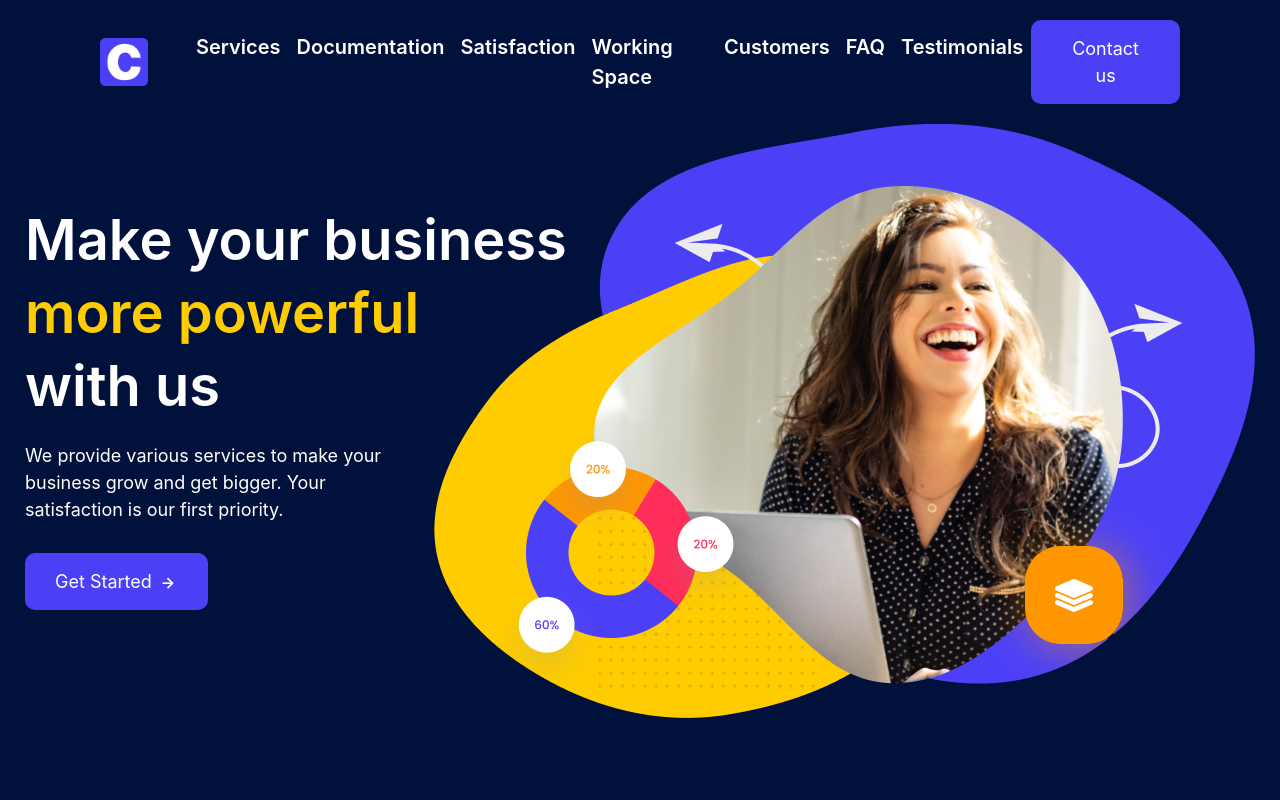
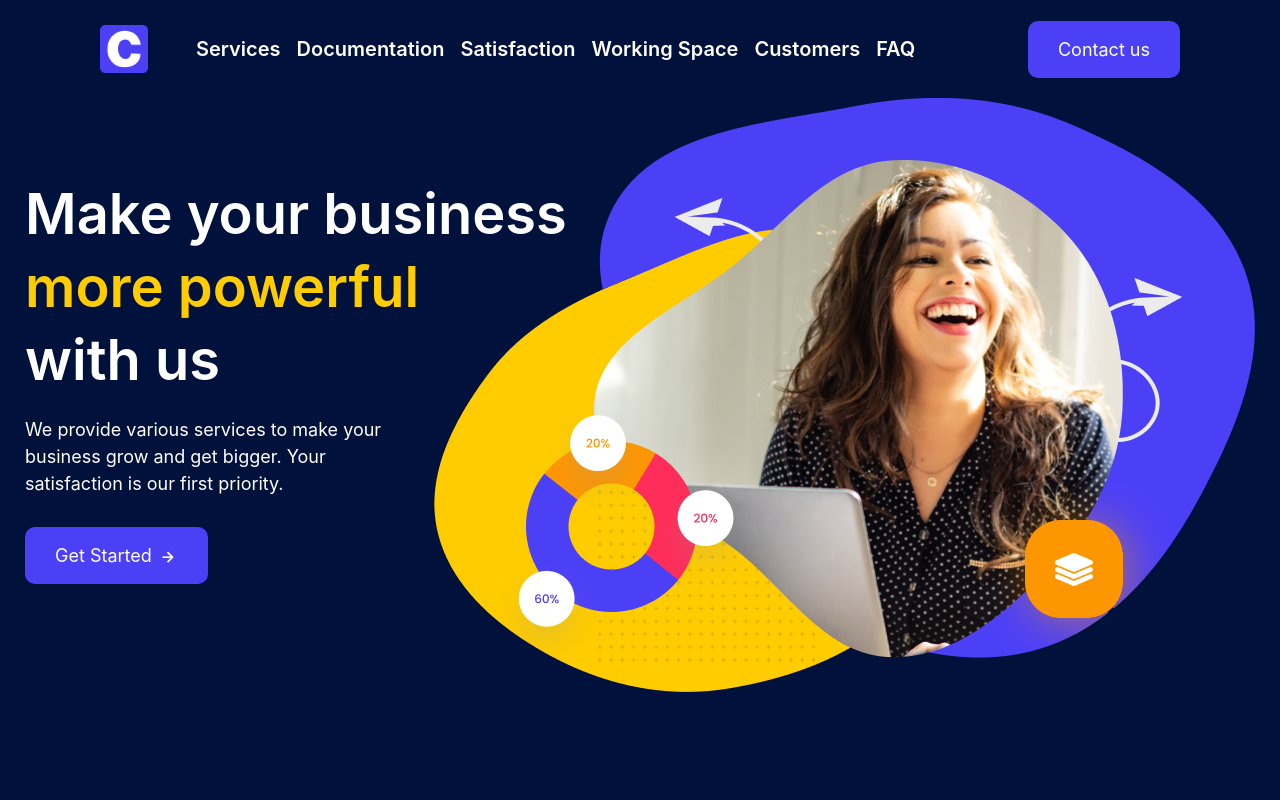
Before and after one commit to ecpieritz/creative-agency, a React (Create React App) app: page / in a window 1280 px wide. Shown: the top 800 px of the page. Built offline with nearby package versions, Linux system fonts and the light colour scheme; the HTML template or start-up script is replaced by a standard one.

Commit message:
Changed Navbar items

```diff
--- a/src/components/Contact/index.js
+++ b/src/components/Contact/index.js
@@ -20,7 +20,7 @@ const Contact = () => {
             <label for="contact-message">Your message</label>
             <textarea className="form-control" id="contact-message" rows="3"></textarea>
           </div>
-          <button type="submit" class="btn btn-purple-bg">Send</button>
+          <button type="submit" class="btn btn-purple-bg ">Send</button>
         </form>
       </div>
     </section>
--- a/src/components/Navbar/index.js
+++ b/src/components/Navbar/index.js
@@ -29,9 +29,6 @@ const Navbar = () => {
           <li className="nav-item">
             <a className="nav-link" href="#ca-faq">FAQ</a>
           </li>
-          <li className="nav-item">
-            <a className="nav-link" href="#ca-testimonials">Testimonials</a>
-          </li>
         </ul>
         <button className='btn btn-purple-bg'>
           <a href="#ca-contact">Contact us</a>
```
